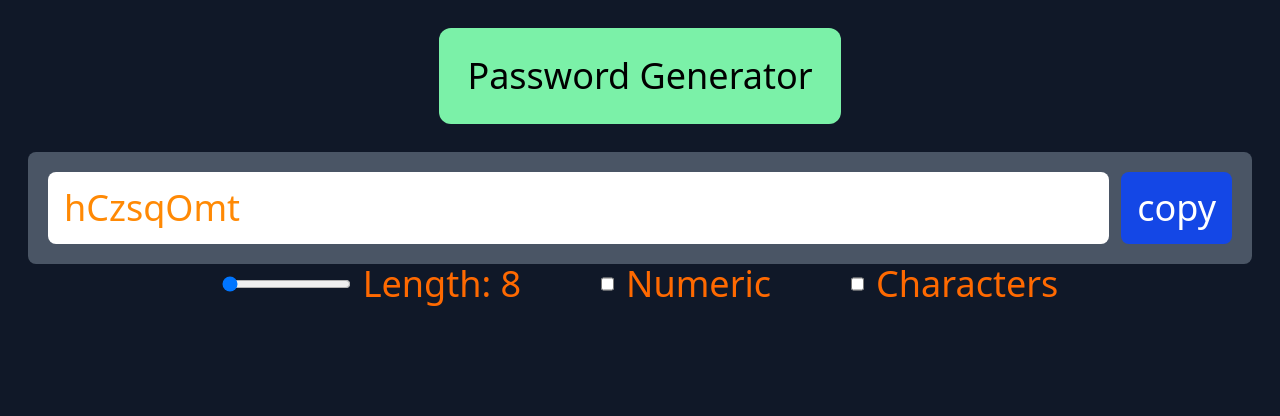
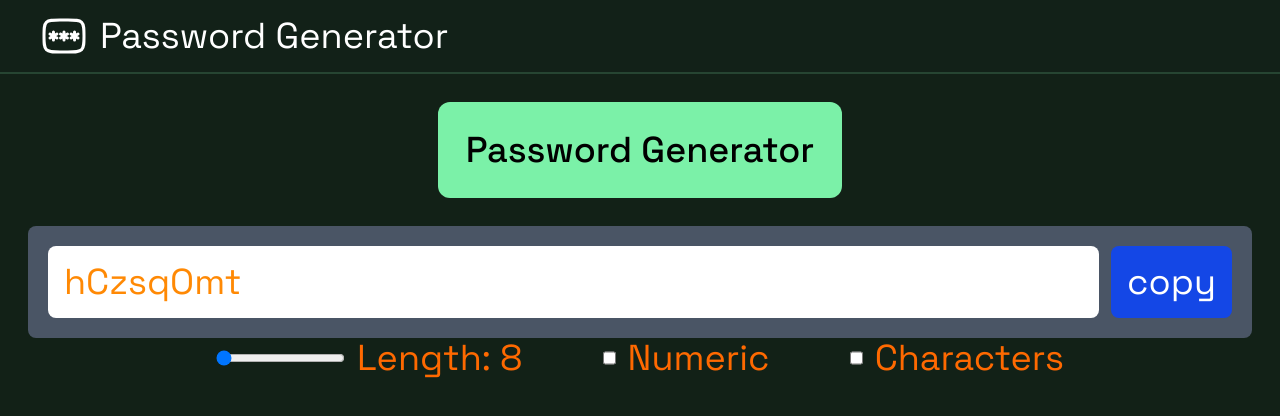
Before and after one commit to aradhyacp/react-trials, a React (Vite) app in the folder password-generator/: page / in a window 1280 px wide. Shown: the top 416 px of the page. Built offline with nearby package versions, Linux system fonts and the light colour scheme.

Commit message:
adding header for ui change version 2

```diff
--- a/password-generator/src/App.jsx
+++ b/password-generator/src/App.jsx
@@ -2,6 +2,7 @@ import { useState, useCallback, useEffect, useRef } from "react";
 import "./App.css";
 import Toastify from 'toastify-js'
 import "toastify-js/src/toastify.css"
+import Header from "./components/Header";
 
 function App() {
   const [length, setLength] = useState(8);
@@ -41,7 +42,8 @@ function App() {
   },[length,numeric,char,passwordGenerator])
 
   return (
-    <div className="bg-gray-900 h-screen text-black text-4xl">
+    <div className="bg-[#122117] h-screen text-black text-4xl">
+      <Header/>
       <div className="flex flex-col justify-center p-7 items-center">
         <div className="bg-green-300 flex justify-center p-7 rounded-xl font-medium">
           Password Generator
--- /dev/null
+++ b/password-generator/src/components/Header.jsx
@@ -0,0 +1,14 @@
+import React from 'react'
+
+const Header = () => {
+  return (
+    <div>
+        <div className="flex items-center gap-3 bg-[#122118] border-b-2 border-b-[#264532] px-10 py-3">
+            <div className=""><img src="/header-logo.svg" alt="logo" className='h-12 '/></div>
+            <div className="text-white">Password Generator</div>
+        </div>
+    </div>
+  )
+}
+
+export default Header
--- a/password-generator/src/index.css
+++ b/password-generator/src/index.css
@@ -1 +1,6 @@
+@import url('https://fonts.googleapis.com/css2?family=Space+Grotesk:wght@300..700&display=swap');
 @import "tailwindcss";
+
+body {
+  font-family: 'Space Grotesk', sans-serif;
+}
```
Also changed, not shown: password-generator/public/header-logo.svg (added).
